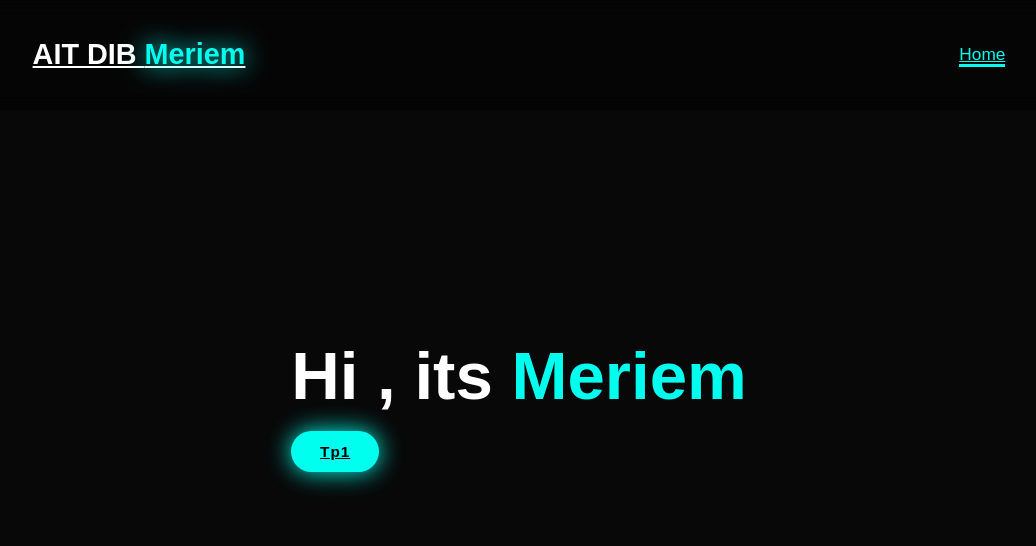
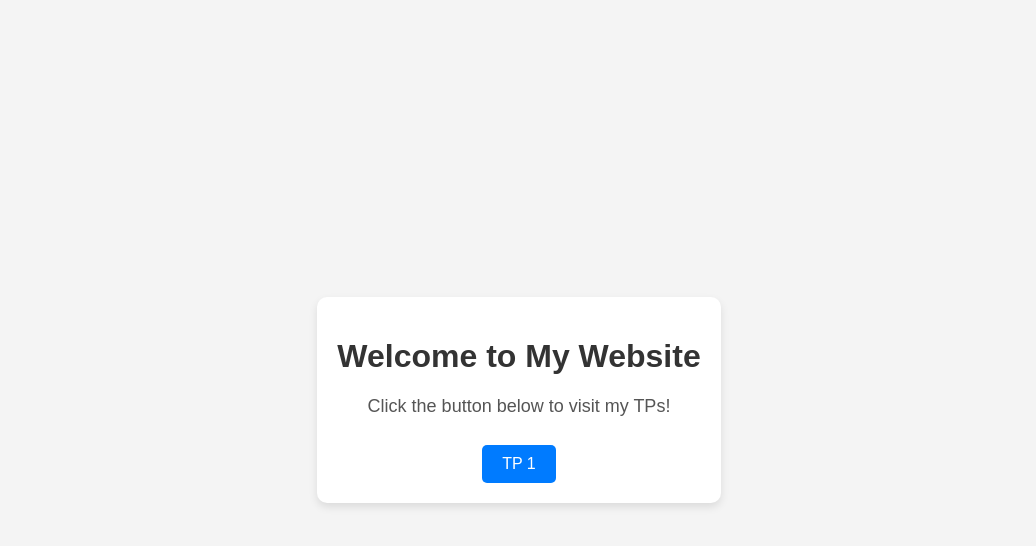
Before and after one commit to AitDibMeriem/aitdibmeriem, a plain HTML site: page index.html in a window 1280 px wide. Shown: the whole page, without its empty margins (121-1157 px from the left). Drawn offline with Linux system fonts and the light colour scheme.

Commit message:
Add files via upload

```diff
--- a/index.html
+++ b/index.html
@@ -2,51 +2,15 @@
 <html lang="en">
 <head>
     <meta charset="UTF-8">
-
-    <!-- Style Css -->
+    <meta name="viewport" content="width=device-width, initial-scale=1.0">
+    <title>My Website</title>
     <link rel="stylesheet" href="style.css">
-    <!-- Icons -->
-
-    <title>My web site</title>
 </head>
 <body>
-
-
-
-<header class="header">
-
-
-<a href="index.html" class="logo">AIT DIB
-    <span>Meriem</span>
-
-</a>
-<nav class="navbar">
-    <a href="index.html" class="active">Home</a>
-
-
-</nav>
-
-
-</header>
-
-<section class="home" id="home">
-    <div class="home-content">
-        <h1>Hi , its <span>Meriem</span></h1>
-
-        <p></p>
-
-<br> <br>
-<div class="btn-group">
-    <a href="https://meriemaitdib.alwaysdata.net/" class="btn" >Tp1</a>
-
-
-</div>
-</div>
-
-
-
-
-</section>
-
+    <div class="container">
+        <h1>Welcome to My Website</h1>
+        <p>Click the button below to visit my TPs!</p>
+        <a href="https://meriemaitdib.alwaysdata.net/" class="button" target="_blank">TP 1</a>
+    </div>
 </body>
 </html>
--- a/style.css
+++ b/style.css
@@ -1,146 +1,40 @@
-*{
+body {
+    font-family: Arial, sans-serif;
+    background-color: #f4f4f4;
+    display: flex;
+    justify-content: center;
+    align-items: center;
+    height: 100vh;
     margin: 0;
-    padding: 0;
-    box-sizing: border-box;
-    border: none;
-    outline: none;
-    scroll-behavior: smooth;
-    font-family: 'Poppins' , sans-serif;
 }
 
-:root {
-    --bg-color:#080808;
-
-    --text-color:white;
-    --main-color:#00ffee;
-}
-html{
-    font-size: 60%;
-    overflow-x: hidden;
-}
-body{
-    background-color: var(--bg-color);
-    color: var(--text-color);
-}
-.header{
-    position: fixed;
-    top: 0;
-    left: 0;
-    width: 100%;
-    padding: 4rem 12% 4rem;
-    background: rgba(0, 0, 0, 0.3) ;
-    backdrop-filter: blur(10px);
-    display: flex;
-    justify-content: space-between;
-    align-items: center;
-    z-index: 5;
-}
-.logo{
-    font-size: 3rem;
-    color: var(--text-color);
-    font-weight: 800;
-    cursor: pointer;
-    transition: 0.3s ease;
-
+.container {
+    text-align: center;
+    background-color: white;
+    padding: 20px;
+    border-radius: 10px;
+    box-shadow: 0 4px 8px rgba(0, 0, 0, 0.1);
 }
 
-.logo:hover{
-    transform: scale(1.1);
-}
-.logo span{
-    text-shadow:  0 0 25px var(--main-color);
-}
-.navbar a{
-font-size: 1.8rem;
-color: var(--text-color);
-margin-left: 4rem;
-font-weight:500;
-transition: 0.3s ease;
-
-}
-.navbar  a:hover,
-.navbar a.active{
-    color: var(--main-color);
-    border-bottom: 3px solid var(--main-color);
+h1 {
+    color: #333;
 }
 
-
-section{
-    min-height: 100vh;
-    padding: 10rem 12% 10rem;
-}
-.home{
-    display: flex;
-    align-items: center;
-    justify-content: center;
-    gap: 15rem;
-}
-.home-content{
-display: flex;
-flex-direction: column;
-align-items: baseline;
-text-align: left;
-justify-content: center;
-
-}
-span{
-    color: var(--main-color);
-}
-.logo span{
-    color: var(--main-color);
-}
-.home-content h3{
-        margin-bottom: 2rem;
-        margin-top: 1rem;
-    font-size: 3.5rem;
-}
-.home-content h1{
-    font-size: 7rem;
-    font-weight: 700;
-    margin-top: 1.5rem;
-    line-height: 1;
+p {
+    font-size: 18px;
+    color: #555;
 }
 
-.home-content p{
-    font-size:1.5rem ;
-    font-weight: 500;
-    line-height: 1.8;
-    max-width: 1000px;
-
+.button {
+    display: inline-block;
+    background-color: #007bff;
+    color: white;
+    padding: 10px 20px;
+    text-decoration: none;
+    border-radius: 5px;
+    margin-top: 10px;
 }
 
-.btn{
-    display: inline-block;
-    padding: 1rem 2.8rem;
-    background: var(--main-color);
-     box-shadow: 0 0 25px var(--main-color);
-     border-radius: 4rem;
-     font-size: 1.6rem;
-     color: black;
-     border: 2px solid transparent;
-     letter-spacing: 0.1rem;
-     font-weight: 600;
-     transition: 0.3s  ease-in-out;
-     cursor: pointer;
-
+.button:hover {
+    background-color: #0056b3;
 }
-
-
-.btn-group{
-    display: flex;
-    align-items: center;
-    gap: 1.5rem;
-}
-.btn-group a:nth-of-type(2){
-    background-color: black;
-    color: var(--main-color);
-    border: 2px solid var(--main-color);
-    box-shadow: 0 0 25px var(--main-color);
-
-}
-
-.btn-group a:nth-of-type(2):hover{
-    box-shadow: 0 0 25px var(--main-color);
-    background-color: var(--main-color);
-    color: black;
-}
```
